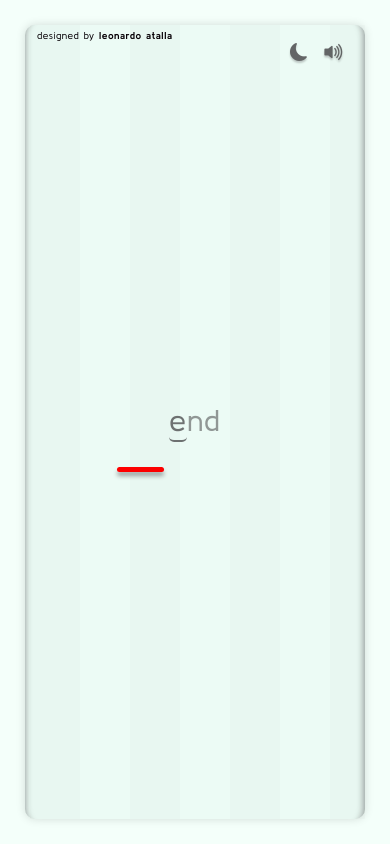
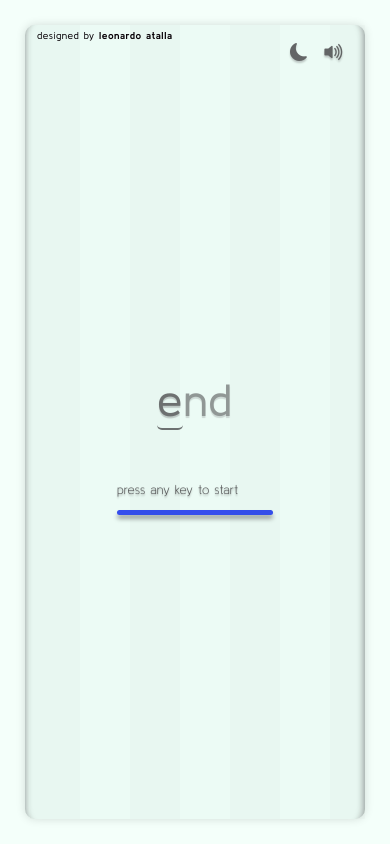
Before and after one commit to atallaL/quick-type, a React (Vite) app: page / in a window 390 px wide. Both pictures are taken after a click on the element "start". Built offline with nearby package versions, Linux system fonts and the light colour scheme.

Commit message:
added gameloop features, responsiveness

```diff
--- a/src/components/gamescreen/GameScreen.css
+++ b/src/components/gamescreen/GameScreen.css
@@ -28,10 +28,12 @@
 
 .gameDisplay .gameLetter {
     opacity: 0.4;
-    transition: opacity 0.1s linear;
+    text-shadow: 0 2px 1px var(--shadowcolor);
+    transition: opacity 0.1s linear, text-shadow 0.08s linear;
 }
 
 .gameDisplay .gameLetter.matched {
+    text-shadow: 0 5px 3px var(--shadowcolor3);
     opacity: 1;
 }
 
@@ -51,17 +53,52 @@
     border-radius: 20px;
 }
 
+/* lil text above timer */
+
+.gameContent .gameWordCountContainer {
+    height: 30px;
+    display:flex;
+    align-items: flex-end;
+}
+
+.gameContent .gameWordCount {
+    font-size: 20px;
+    text-shadow: 0 2px 2px var(--shadowcolor);
+    font-weight: 100;
+    color: var(--textcolor);
+}
+
+.gameContent .gameWordCount.beforeStart {
+    opacity: 0.7;
+    animation: textFloat 5s ease-in-out infinite;
+    font-size: 15px;
+    transform: translateY(0);
+    transform-origin: left;
+    will-change: transform;
+}
+
+@keyframes textFloat {
+    0% {transform: translateY(0);}
+    50% {transform: translateY(-5px);}
+    100% {transform: translateY(0);}
+}
+
+
 /* responsive */
 
 @media only screen and (max-width: 768px) {
     .gameDisplay {
-        font-size: 35px;
+        font-size: 45px;
         width:40vw;
     }
-}
 
-@media only screen and (max-width: 576px) {
-    .gameDisplay {
-        font-size: 30px;
+    .gameContent .gameWordCount.beforeStart {
+        font-size: 13px;
+    }
+
+    @keyframes textFloat {
+        0% {transform: translateY(0);}
+        50% {transform: translateY(-3px);}
+        100% {transform: translateY(0);}
     }
 }
--- a/src/components/gamescreen/GameScreen.jsx
+++ b/src/components/gamescreen/GameScreen.jsx
@@ -11,6 +11,7 @@ export default function GameScreen({difficulty, setGameState}) {
     const [currWord, setCurrWord] = useState('');
     const [inputText, setInputText] = useState('');
     const [wordCount, setWordCount] = useState(0);
+    const [hasStarted, setHasStarted] = useState(false); //tracks initial user input
     const [time, setTime] = useState(100); //percent, will be used to display timer
     const [timerReset, setTimerReset] = useState(false); //allow color to not transition when the timer resets
 
@@ -32,13 +33,18 @@ export default function GameScreen({difficulty, setGameState}) {
         //check if the word is correct so far
         const match = currWord.startsWith(typed);
 
+        //start on first keystroke (right or wrong)
+        if (!hasStarted) {
+            setHasStarted(true);
+            timeRef.current = Date.now();
+        }
+
+        //if incorrect letter typed
         if (!match) {
             playAudio(typeIncorrect);
             timeRef.current -= 100;
             return;
         }
-
-
 
         //if it matches, this input will be used
         setInputText(typed);
@@ -51,7 +57,7 @@ export default function GameScreen({difficulty, setGameState}) {
             setWordCount(prev => prev + 1);
             timeRef.current = Date.now(); //reset on word completion
 
-            //dont allow transition on timer for like a bit, renable after
+            //dont allow transition on timer for like a bit, reenable after
             setTimerReset(true);
             setTimeout(() => setTimerReset(false), 100);
         }
@@ -82,6 +88,8 @@ export default function GameScreen({difficulty, setGameState}) {
 
     //timer implementation
     useEffect(()=> {
+        if (!hasStarted) {return} //don't let timer start until initial keystroke
+
         const base = 4000;
         const decrease = difficulty === 'hard' ? 75 : 100;
         const min = 1500;
@@ -100,7 +108,7 @@ export default function GameScreen({difficulty, setGameState}) {
         }, 50);
 
         return () => clearInterval(interval);
-    }, [wordCount]);
+    }, [wordCount, hasStarted]);
 
 
 
@@ -174,10 +182,15 @@ export default function GameScreen({difficulty, setGameState}) {
                     ))}
                 </p>
 
+                {/* display needed text */}
+                <div className="gameWordCountContainer">
+                    <div className={`gameWordCount ${hasStarted ? '' : 'beforeStart'}`}>{hasStarted ? wordCount : 'press any key to start'}</div>
+                </div>
+
                 <div className="gameTimer" style={{
                         width: `${time}%`,
-                        transition: timerReset ? 'none' : 'width 50ms linear, background-color 0.2s linear', //50ms for interval time
-                        backgroundColor: time > 35 ? 'var(--accentcolor)' : 'red' //once we're 50% of the way done the time, begin changing the background color to red
+                        transition: timerReset ? 'none' : 'width 50ms linear, background-color 0.4s linear', //50ms for interval time
+                        backgroundColor: time > 45 ? 'var(--accentcolor)' : 'red' //once we're 45% of the way done the time, begin changing the background color to red
                     }}></div>
 
                 {/* where the user actually inputs */}
--- a/src/index.css
+++ b/src/index.css
@@ -6,6 +6,7 @@
   --accentcolor: #354EED;
   --shadowcolor: #09030859;
   --shadowcolor2: #09030823;
+  --shadowcolor3: #0903084b;
   --bgbarcolor: rgba(0, 0, 0, 0.015);
 }
 
@@ -16,6 +17,7 @@ body.dark {
   --accentcolor: #6C7FFF;
   --shadowcolor: #cfcfcf44;
   --shadowcolor2: #d6d6d60e;
+  --shadowcolor3: #dbdbdb28;
   --bgbarcolor: rgba(255, 255, 255, 0.009);
 }
 
```
